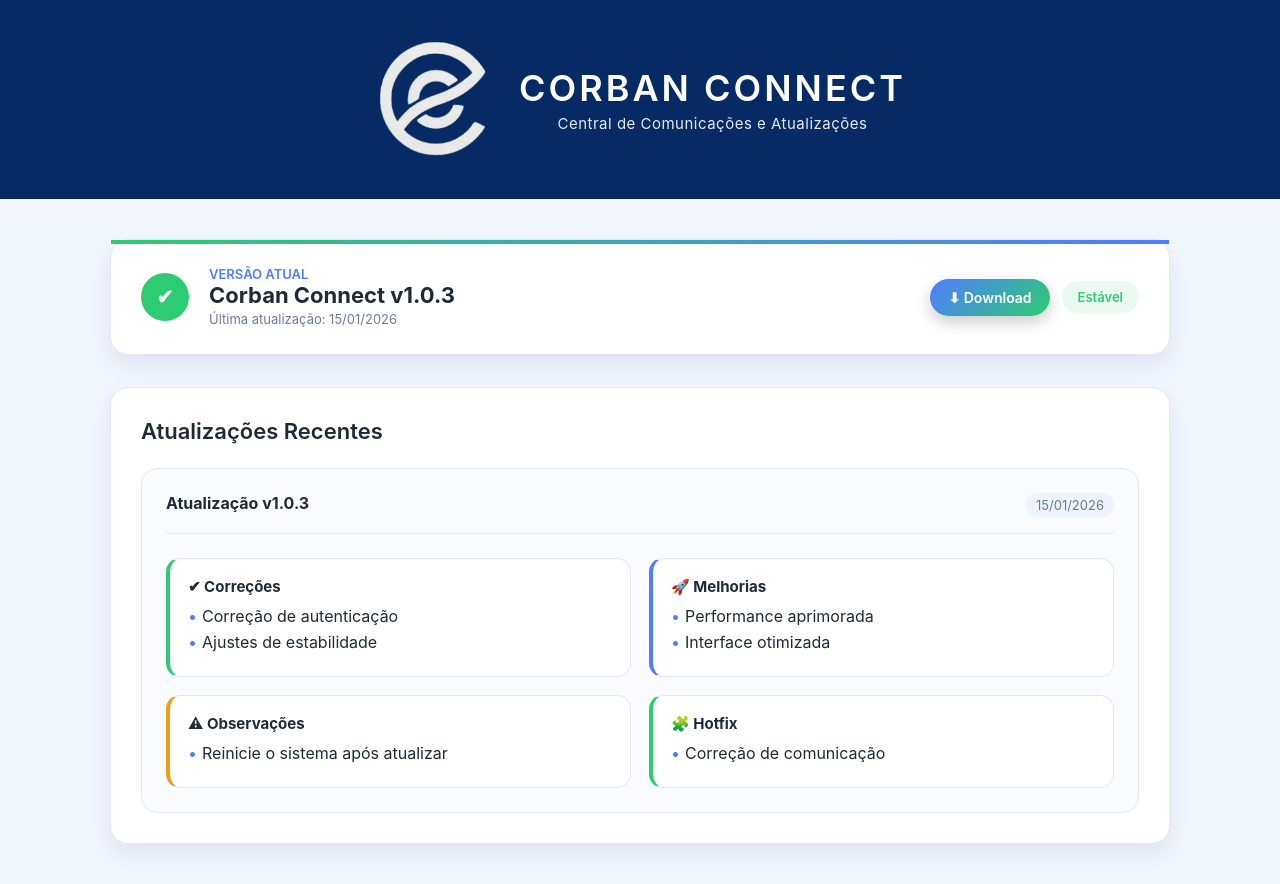
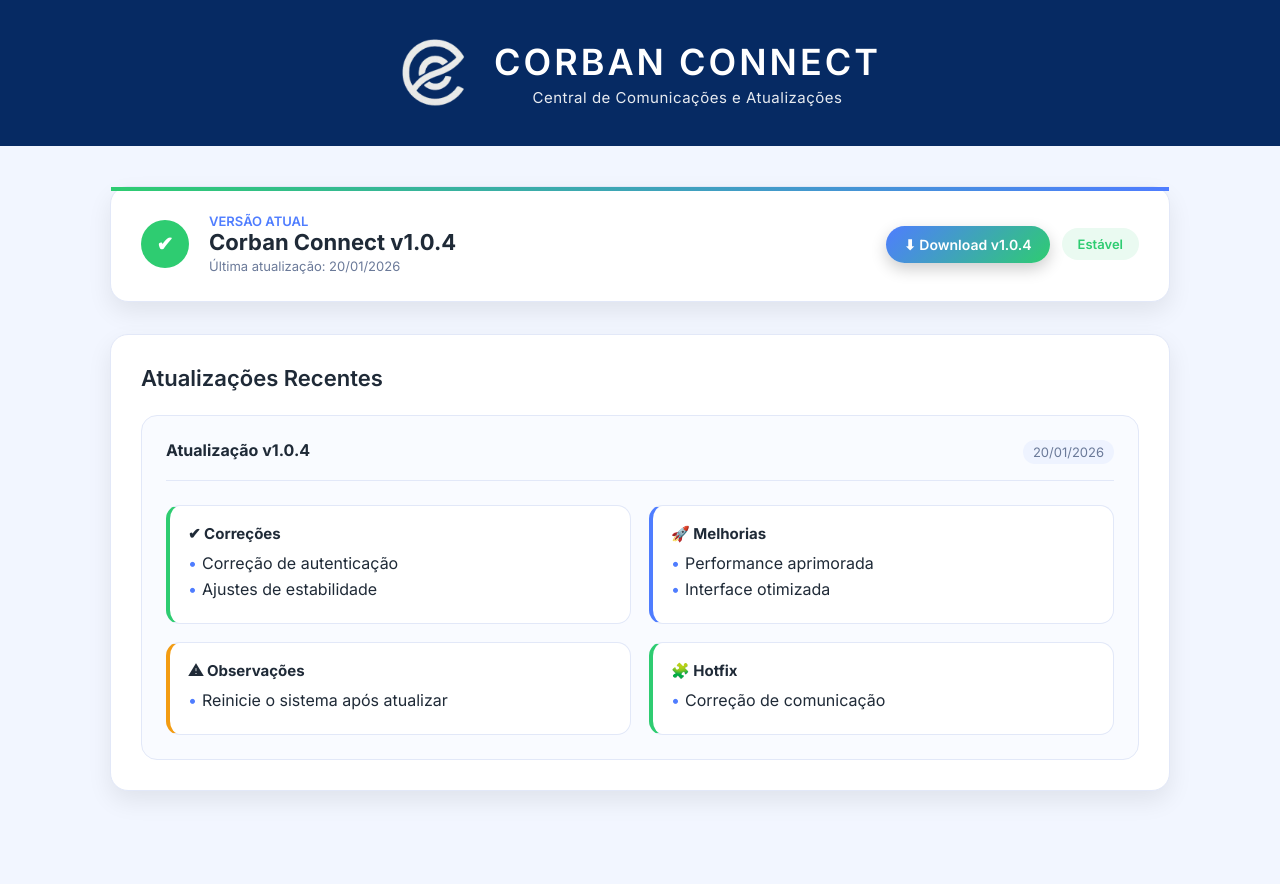
Before and after one commit to connectcorban/connectcorban-updates, a plain HTML site: page index.html in a window 1280 px wide. After the commit the page ends 831 px from the top, so only its background shows below. Drawn offline with Linux system fonts and the light colour scheme.

Commit message:
Update index.html

```diff
--- a/index.html
+++ b/index.html
@@ -5,7 +5,7 @@
 <title>Corban Connect • Atualizações</title>
 <meta name="viewport" content="width=device-width, initial-scale=1.0">
 
-<link href="https://github.com/connectcorban/connectcorban-updates/releases/download/v1.0.4/Setup_ConnectCorban_1.0.4.exe">
+<link href="https://fonts.googleapis.com/css2?family=Inter:wght@400;500;600;700&display=swap" rel="stylesheet">
 
 <style>
 :root {
@@ -51,7 +51,7 @@ header {
 
 /* Logo ajustada para ficar mais próxima do texto */
 .header-logo img {
-  width: 120px; /* Reduzi um pouco para melhor proporção */
+  width: 70px; /* Reduzi um pouco para melhor proporção */
   height: auto;
   display: block;
 }
@@ -318,12 +318,12 @@ main {
     <div class="check">✔</div>
     <div>
       <h2>Versão Atual</h2>
-      <h3>Corban Connect v1.0.3</h3>
-      <span>Última atualização: 15/01/2026</span>
+      <h3>Corban Connect v1.0.4</h3>
+      <span>Última atualização: 20/01/2026</span>
     </div>
     <div class="version-actions">
-      <a class="btn-download" href="downloads/corban-connect-v1.0.3.exe" download>
-        ⬇ Download
+      <a class="btn-download" href="https://github.com/connectcorban/connectcorban-updates/releases/download/v1.0.4/Setup_ConnectCorban_1.0.4.exe" download>
+        ⬇ Download v1.0.4
       </a>
       <div class="badge">Estável</div>
     </div>
@@ -335,8 +335,8 @@ main {
 
     <div class="update">
       <div class="update-header">
-        <h4>Atualização v1.0.3</h4>
-        <span>15/01/2026</span>
+        <h4>Atualização v1.0.4</h4>
+        <span>20/01/2026</span>
       </div>
 
       <div class="grid">
```
